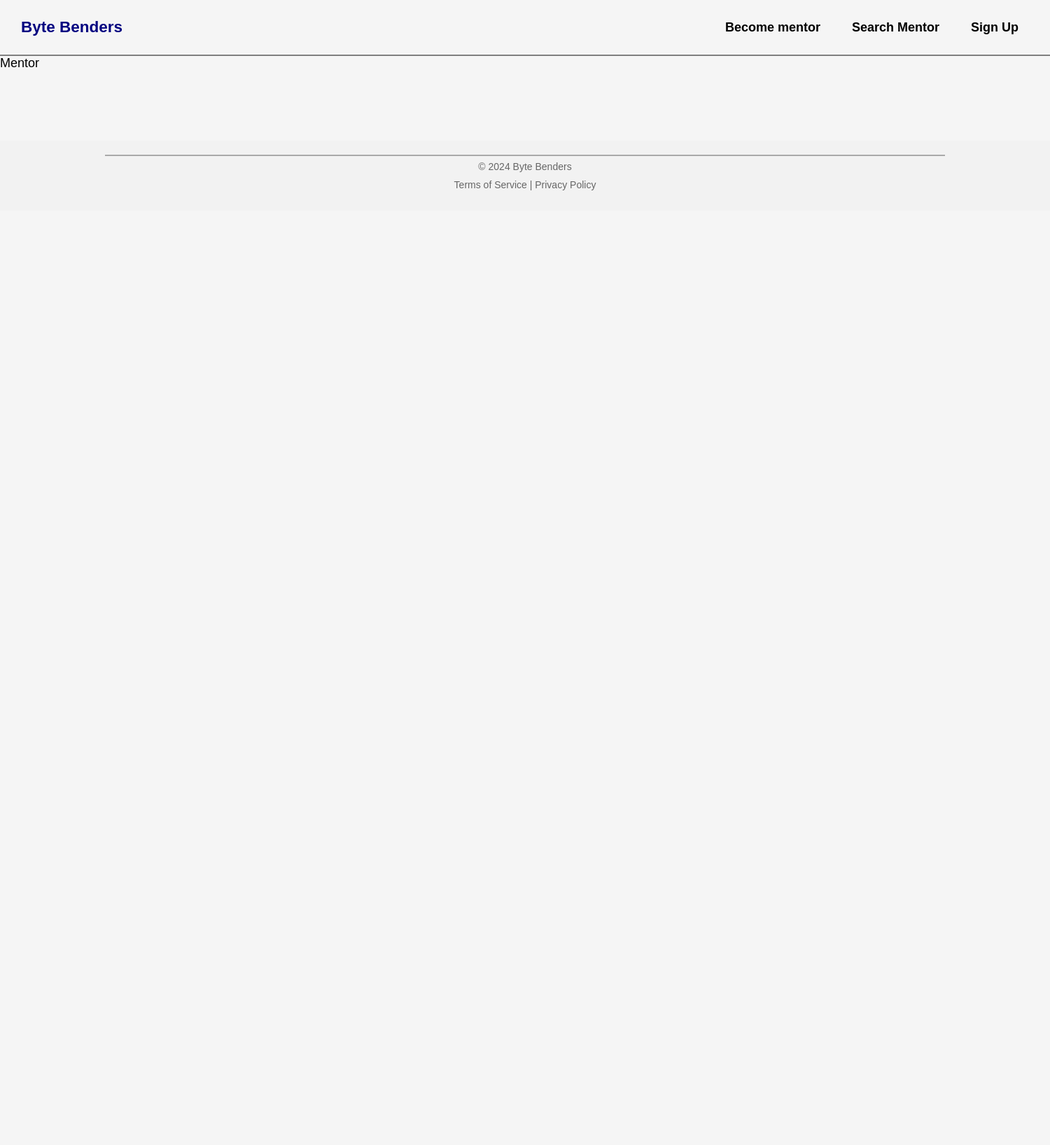
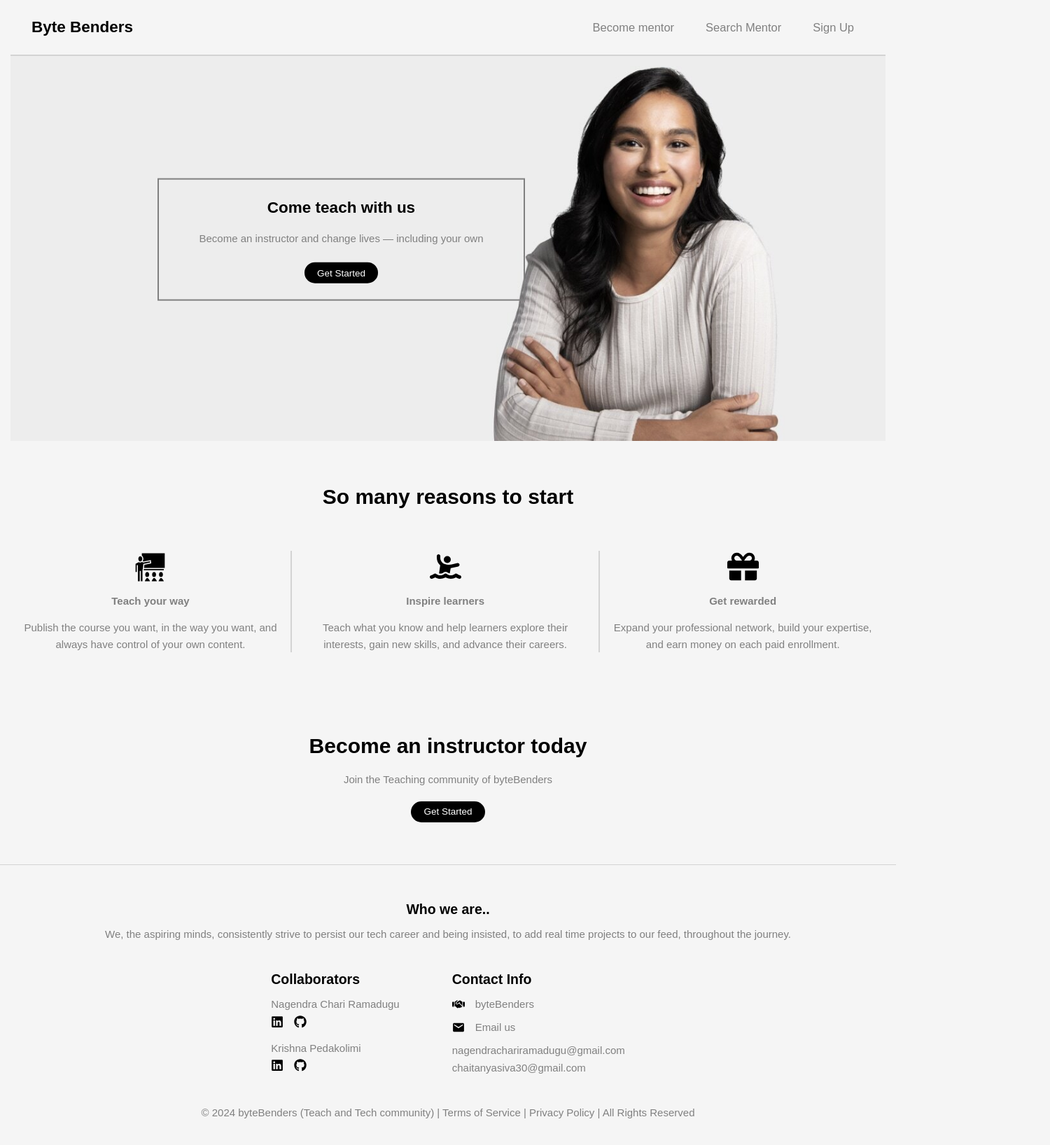
Before and after one commit to NagendrachariRamadugu/upSkillMafiaHackathon, a React (Vite) app: page /mentor in a window 1280 px wide. Shown: the whole page at 70% size, 1500 px wide, since content can reach past the window. Before the commit the page ends 800 px from the top, so only its background shows below. Built offline with nearby package versions, Linux system fonts and the light colour scheme.

Commit message:
Mentor-homePage-setUp

```diff
--- a/src/App.css
+++ b/src/App.css
@@ -1,11 +1,16 @@
 .app {
   display: grid;
   grid-template-columns: 1fr;
-  grid-auto-rows: 80px auto 200px;
 }
 
 header {
+  height: 80px;
   width: 100%;
+  position: sticky;
+  top: 0;
+  z-index: 1000;
+  background-color: whitesmoke;
+  padding: 0rem 1rem;
 }
 
 .innerContainer {
@@ -14,16 +19,15 @@ header {
   flex-direction: row;
   justify-content: space-between;
   align-items: center;
-  width: 1500px;
   max-width: 1500px;
   height: 100%;
   margin: auto;
-  border-bottom: 2px solid gray;
+  border-bottom: 2px solid lightgray;
 }
 
 .innerContainer .logo {
   font-weight: bold;
-  color: navy;
+  color: black;
   font-weight: 600;
   font-size: 1.5rem;
 }
@@ -39,12 +43,12 @@ header .navbar {
 .button {
   text-decoration: none;
   padding: 0.5rem 1rem;
-  color: black;
-  font-weight: bold;
+  color: gray;
+  font-size: 1.1rem;
 }
 
 .button:hover {
-  outline: 2px solid #495973;
+  outline: 2px solid gray;
   box-sizing: border-box;
 }
 
@@ -88,3 +92,60 @@ header .navbar {
     gap: 5rem;
   }
 }
+
+footer {
+  padding: 1rem;
+  padding-top: 2rem;
+  border-top: 1px solid lightgray;
+}
+
+.info-byte-benders {
+  display: flex;
+  flex-direction: column;
+  gap: 1rem;
+  align-items: center;
+  padding: 1.5rem;
+}
+
+.touch {
+  padding: 1.5rem;
+  display: flex;
+  flex-direction: row;
+  justify-content: center;
+  gap: 5rem;
+}
+
+.social-media, .contact-info, .email, .person, .gmail, .copy-right-section {
+  display: flex;
+  flex-direction: column;
+}
+
+.social-media, .contact-info, .email, .copy-right-section {
+  gap: 1rem;
+}
+
+.person, .gmail {
+  gap: 0.5rem;
+}
+.collab, .contact-info-text, .head {
+  font-size: 1.3rem;
+  font-weight: bold;
+}
+
+.name, .shake-hand div, .email-image-text div, .gmail, .info, .copy-right-section {
+  font-size: 1rem;
+  color: gray;
+}
+
+.link-to, .email-image-text, .shake-hand {
+  display: flex;
+  flex-direction: row;
+  gap: 1rem;
+}
+
+.copy-right-section {
+  display: flex;
+  flex-direction: column;
+  align-items: center;
+  padding: 1.5rem;
+}
--- a/src/App/Layout/HomeFooter.jsx
+++ b/src/App/Layout/HomeFooter.jsx
@@ -1,13 +1,60 @@
-import React from 'react'
+import { FaLinkedin } from "react-icons/fa";
+import { FaGithub } from "react-icons/fa";
+import { Link } from "react-router-dom";
+import { FaHandshake } from "react-icons/fa6";
+import { IoMdMail } from "react-icons/io";
 
 const Footer = () => {
   return (
-    <footer style={styles.footer}>
-      <div style={styles.container}>
-        <p style={styles.text}>© 2024 Byte Benders</p>
-        <p style={styles.text}>Terms of Service | Privacy Policy</p>
-      </div>
+    <footer>
+            <div className='info-byte-benders'>
+              <div className='head'>Who we are..</div>
+              <div className='info'>
+                We, the aspiring minds,
+                consistently strive to persist our tech career and
+                being insisted, to add real time projects to our feed, throughout the journey.
+              </div>
+            </div>
+            <div className='touch'>
+              <div className="social-media">
+                  <div className="collab">Collaborators</div>
+                  <div className="person">
+                    <div className="name">Nagendra Chari Ramadugu</div>
+                    <div className="link-to">
+                      <Link to = 'https://www.linkedin.com/in/ramadugu-nagendra-chari-60199b225/'><FaLinkedin /></Link>
+                      <Link to = 'https://github.com/NagendrachariRamadugu'><FaGithub /></Link>
+                    </div>
+                  </div>
+                  <div className="person">
+                    <div className="name">Krishna Pedakolimi</div>
+                    <div className="link-to">
+                      <Link to = 'https://www.linkedin.com/in/krishna-pedakolimi-581639287/'><FaLinkedin /></Link>
+                      <Link to = 'https://github.com/PhyG0'><FaGithub /></Link>
+                    </div>
+                  </div>
+              </div>
+              <div className="contact-info">
+                <div className="contact-info-text">Contact Info</div>
+                <div className="shake-hand">
+                  <FaHandshake />
+                  <div>byteBenders</div>
+                </div>
+                <div className="email">
+                  <div className="email-image-text">
+                    <IoMdMail />
+                    <div>Email us</div>
+                  </div>
+                  <div className="gmail">
+                    <div>nagendrachariramadugu@gmail.com</div>
+                    <div>chaitanyasiva30@gmail.com</div>
+                  </div>
+                </div>
+              </div>
+
+            </div>
+            <div className="copy-right-section">© 2024 byteBenders (Teach and Tech community) | Terms of Service | Privacy Policy | All Rights Reserved</div>
     </footer>
+
   )
 }
 
@@ -16,6 +63,8 @@ const styles = {
     backgroundColor: '#f2f2f2',
     padding: '20px 0',
     marginTop: 'auto',
+    border: '1px solid black',
+    height: '200px'
   },
   container: {
     maxWidth: '1200px',
@@ -32,3 +81,9 @@ const styles = {
 }
 
 export default Footer
+// <footer style={styles.footer}>
+    //   <div style={styles.container}>
+    //     <p style={styles.text}>© 2024 Byte Benders</p>
+    //     <p style={styles.text}>Terms of Service | Privacy Policy</p>
+    //   </div>
+    // </footer>
--- a/src/App/Mentee.jsx
+++ b/src/App/Mentee.jsx
@@ -1,6 +1,6 @@
 import { Routes, Route, useNavigate } from 'react-router-dom'
 
-import './mentee.css'
+import './Mentee.css'
 import MenteeSearch from './mentee/Filter'
 import Search from './mentee/Search'
 import CourseCard from './mentee/CourseCard'
--- /dev/null
+++ b/src/App/Mentor.css
@@ -0,0 +1,106 @@
+.mentor-main {
+    padding: 0rem 1rem;
+}
+
+.hero-image {
+    height: 550px;
+    background-image: url('../assets/mentor-hero-image.jpg');
+    background-size: cover;
+    background-position: center;
+    background-repeat: no-repeat;
+}
+
+.hero-image-content {
+    width: 35rem;
+    padding: 1.5rem;
+    border: 1px solid black;
+    transform: translate(40%, 100%);
+    display: flex;
+    flex-direction: column;
+    gap: 1rem;
+    align-items: center;
+    border: 2px solid gray;
+}
+.teach-us-text {
+    color: black;
+    font-size: 1.5rem;
+    font-weight: bold;
+}
+.become-ins-text {
+    color: gray;
+    font-size: 1rem;
+    margin: 0;
+    padding-bottom: 0.5rem;
+}
+
+.get-started-button {
+    background-color: black;
+    text-decoration: none;
+    color: white;
+    padding: 0.5rem 1.2rem;
+    border-radius: 1rem;
+    font-size: 0.9rem;
+}
+
+.reasons {
+    display: flex;
+    flex-direction: column;
+    gap: 3rem;
+}
+
+.start-text {
+    text-align: center;
+    font-weight: bold;
+    font-size: 2rem;
+}
+
+.list-reasons {
+    display: flex;
+    padding: 1rem 0rem;
+}
+
+.reason-image {
+    font-size: 3rem;
+}
+
+.reason {
+    display: flex;
+    align-items: center;
+    flex-direction: column;
+    gap: 1rem;
+    padding: 0rem 1rem;
+}
+
+.reason-text {
+    display: flex;
+    flex-direction: column;
+    gap: 1rem;
+}
+.small-text {
+    font-weight: bold;
+}
+
+.small-text,.large-text {
+    font-size: 1rem;
+    color: gray;
+    text-align: center;
+}
+
+.become-mentor {
+    display: flex;
+    flex-direction: column;
+    align-items: center;
+    padding: 4rem 0rem 4rem 0rem;
+    gap: 1.5rem;
+}
+
+
+.make-mentor-text {
+    font-weight: bold;
+    font-size: 2rem;
+}
+
+.join-teach-community {
+    color: gray;
+    font-size: 1rem;
+}
--- a/src/App/Mentor.jsx
+++ b/src/App/Mentor.jsx
@@ -1,7 +1,74 @@
+import './Mentor.css'
+import { Link } from 'react-router-dom'
+import { GiTeacher } from "react-icons/gi";
+import { FaPersonDrowning } from "react-icons/fa6";
+import { FaGift } from "react-icons/fa";
+
 const Mentor = () => {
     return (
-        <div>
-            Mentor
+        <div className="mentor-main">
+            <div className="hero-image">
+                <div className="hero-image-content">
+                    <p className='teach-us-text'>
+                        Come teach with us
+                    </p>
+                    <p className='become-ins-text'>
+                        Become an instructor and change lives — including your own
+                    </p>
+                    <Link className='get-started-button'>Get Started</Link>
+                </div>
+            </div>
+            <br /><br /><br />
+            <div className="reasons">
+                <div className='start-text'>So many reasons to start</div>
+                <div className="list-reasons">
+                    <div className="reason" style = {{
+                            borderRight: '0.5px solid lightgray'
+                    }}>
+                        <GiTeacher className='reason-image'/>
+                        <div className="reason-text">
+                            <p className='small-text'>Teach your way</p>
+                            <p className="large-text">Publish the course you want,
+                                in the way you want, and always have
+                                control of your own content.
+                            </p>
+                        </div>
+                    </div>
+                    <div className="reason" style = {{
+                        borderLeft: '1px solid lightGray',
+                        borderRight: '0.5px solid lightgray'
+                    }}>
+                        <FaPersonDrowning className='reason-image'/>
+                        <div className="reason-text">
+                            <p className='small-text'>Inspire learners</p>
+                            <p className="large-text">Teach what you know and
+                                help learners explore their interests,
+                                gain new skills, and advance their careers.
+                            </p>
+                        </div>
+                    </div>
+                    <div className="reason" style = {{
+                        borderLeft: '1px solid lightGray'
+                    }}>
+                        <FaGift className='reason-image'/>
+                        <div className="reason-text">
+                            <p className='small-text'>Get rewarded</p>
+                            <p className="large-text">Expand your professional network,
+                                build your expertise, and earn money
+                                on each paid enrollment.
+                            </p>
+                        </div>
+                    </div>
+                </div>
+            </div>
+            <br /><br />
+            <div className="become-mentor">
+                <div className='make-mentor-text'>Become an instructor today</div>
+                <div className='join-teach-community'>
+                    Join the Teaching community of byteBenders
+                </div>
+                <Link className='get-started-button'>Get Started</Link>
+            </div>
         </div>
     )
 }
--- a/src/App/mentee.css
+++ b/src/App/mentee.css
@@ -1,6 +1,3 @@
-.MenteeMain {
-  min-height: 100vh;
-}
 
 .Mentee_Inner {
   max-width: 85%;
```
Also changed, not shown: src/assets/mentor-hero-image.jpg (added).
